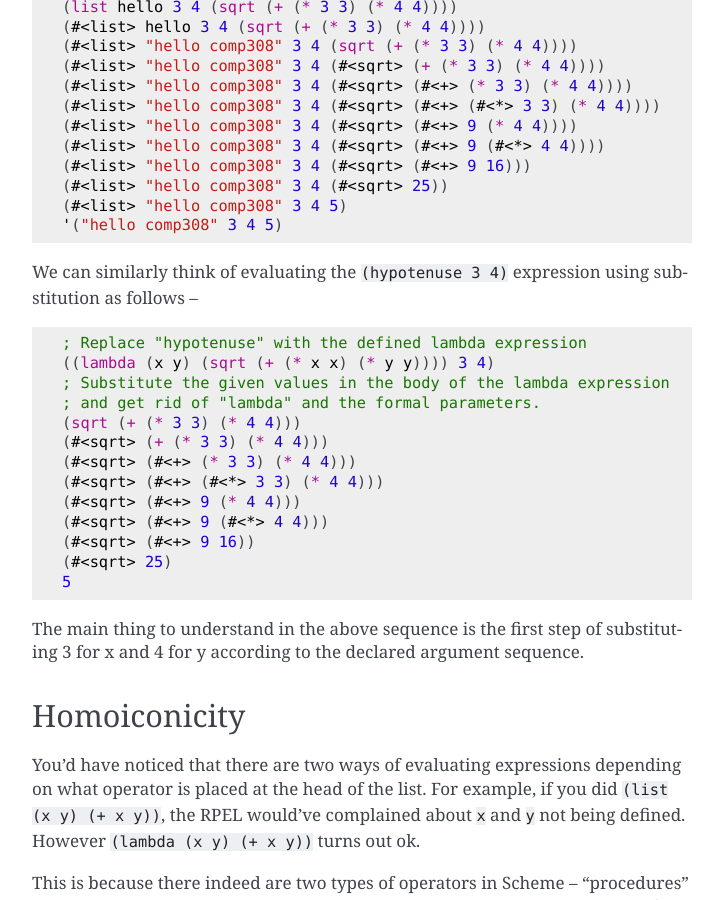
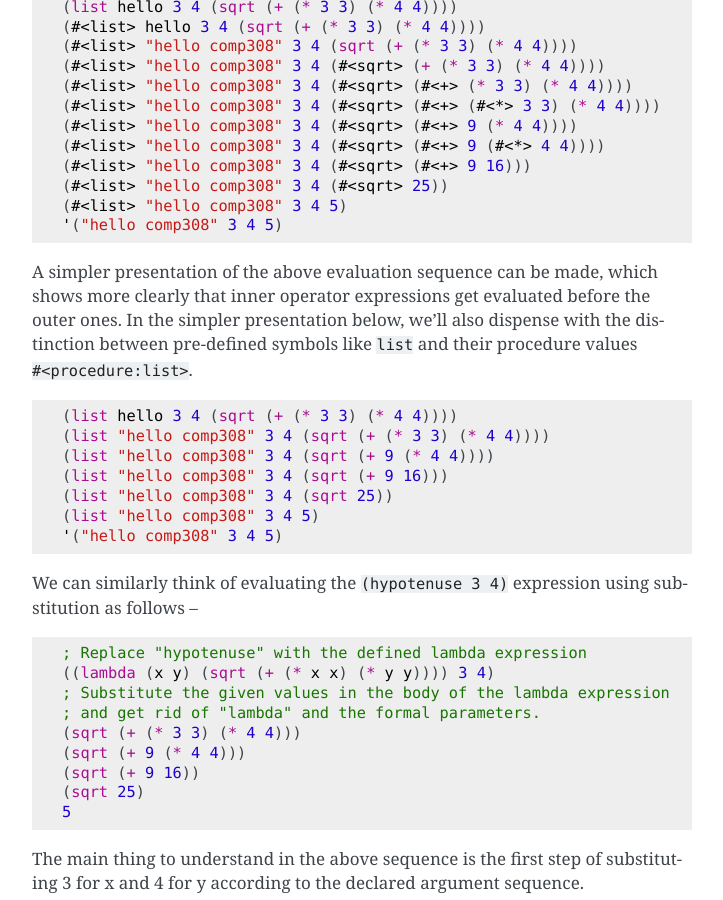
Before and after one commit to kreauniv/comp308, a Sphinx documentation site: the page built from source/racket-intro.rst, in a window 1280 px wide and 900 px high, scrolled down 4970 px. Shown: the whole window, without its empty margins (388-1111 px from the left). Built offline with Sphinx 7.4.7, drawn with Linux system fonts in a browser that asks for light colours.

Commit message:
Simplified presentation of evaluation

```diff
--- a/source/racket-intro.rst
+++ b/source/racket-intro.rst
@@ -239,6 +239,22 @@ above --
     (#<list> "hello comp308" 3 4 5)
     '("hello comp308" 3 4 5)
 
+A simpler presentation of the above evaluation sequence can be made, which
+shows more clearly that inner operator expressions get evaluated before the
+outer ones. In the simpler presentation below, we'll also dispense with the
+distinction between pre-defined symbols like ``list`` and their procedure
+values ``#<procedure:list>``.
+
+.. code-block:: racket
+
+    (list hello 3 4 (sqrt (+ (* 3 3) (* 4 4))))
+    (list "hello comp308" 3 4 (sqrt (+ (* 3 3) (* 4 4))))
+    (list "hello comp308" 3 4 (sqrt (+ 9 (* 4 4))))
+    (list "hello comp308" 3 4 (sqrt (+ 9 16)))
+    (list "hello comp308" 3 4 (sqrt 25))
+    (list "hello comp308" 3 4 5)
+    '("hello comp308" 3 4 5)
+
 We can similarly think of evaluating the ``(hypotenuse 3 4)``
 expression using substitution as follows --
 
@@ -249,13 +265,9 @@ expression using substitution as follows --
     ; Substitute the given values in the body of the lambda expression
     ; and get rid of "lambda" and the formal parameters.
     (sqrt (+ (* 3 3) (* 4 4)))
-    (#<sqrt> (+ (* 3 3) (* 4 4)))
-    (#<sqrt> (#<+> (* 3 3) (* 4 4)))
-    (#<sqrt> (#<+> (#<*> 3 3) (* 4 4)))
-    (#<sqrt> (#<+> 9 (* 4 4)))
-    (#<sqrt> (#<+> 9 (#<*> 4 4)))
-    (#<sqrt> (#<+> 9 16))
-    (#<sqrt> 25)
+    (sqrt (+ 9 (* 4 4)))
+    (sqrt (+ 9 16))
+    (sqrt 25)
     5
 
 The main thing to understand in the above sequence is the first step
```
